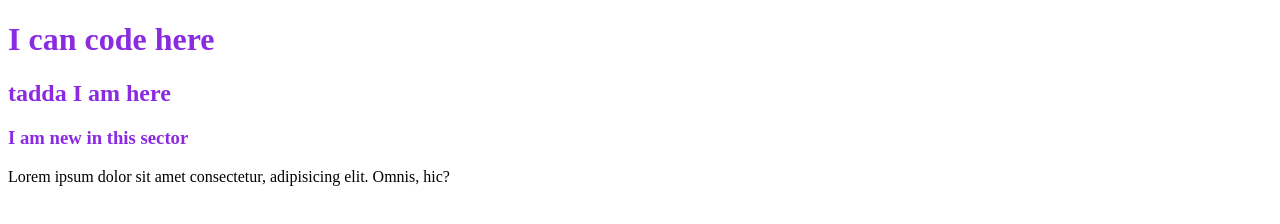
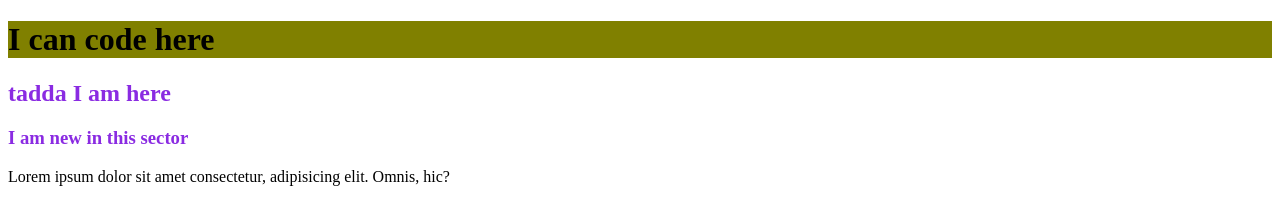
Before and after one commit to numanrahi/my-second-repo, a plain HTML site: page index.html in a window 1280 px wide. Drawn offline with Linux system fonts and the light colour scheme.

Commit message:
add bg color

```diff
--- a/index.html
+++ b/index.html
@@ -8,7 +8,7 @@
     <link rel="stylesheet" href="style.css">
 </head>
 <body>
-    <h1 class="color">I can code here </h1>
+    <h1 id="acc">I can code here </h1>
     <h2 class="color">tadda I am here</h2>
     <h3 class="color">I am new in this sector</h3>
     <p>Lorem ipsum dolor sit amet consectetur, adipisicing elit. Omnis, hic?</p>
--- a/style.css
+++ b/style.css
@@ -1,3 +1,6 @@
 .color{
     color: blueviolet;
 }
+#acc{
+    background-color: olive;
+}
```
